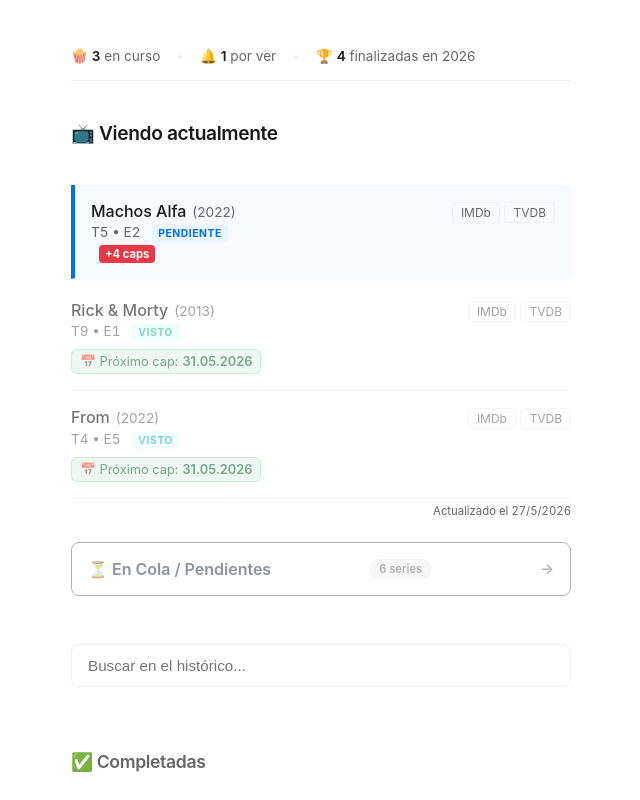
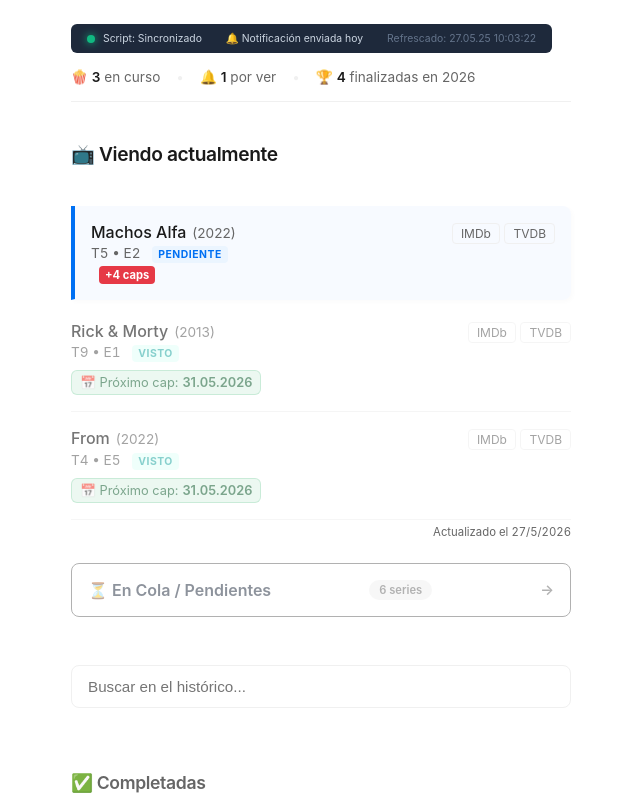
Before and after one commit to naoxink/viendo, a plain HTML site: page index.html in a window 1280 px wide. Shown: the top 800 px of the page, without its empty margins (319-959 px from the left). Drawn offline with Linux system fonts and the light colour scheme.

Commit message:
Implementado estado de sincronización

```diff
--- a/index.html
+++ b/index.html
@@ -9,7 +9,9 @@
 </head>
 <body>
     <main class="container">
+        <div id="status-dashboard" class="status-container"></div>
         <div id="stats" class="stats-bar"></div>
+
         <h1>📺 Viendo actualmente</h1>
         <div id="series-list" class="grid"></div>
 
--- a/script.js
+++ b/script.js
@@ -61,6 +61,27 @@ function getNotaClass(notaString) {
     return 'good';
 }
 
+function formatearFecha(fechaStr) {
+    if (!fechaStr) return '-';
+
+    // Cambiamos el espacio por 'T' y añadimos 'Z' para indicar formato UTC
+    const d = new Date(fechaStr.replace(' ', 'T') + 'Z');
+
+    // Por si acaso el JSON tuviera un formato corrupto
+    if (isNaN(d.getTime())) return fechaStr;
+
+    // Extraemos los componentes con dos dígitos
+    const dia = String(d.getDate()).padStart(2, '0');
+    const mes = String(d.getMonth() + 1).padStart(2, '0');
+    const año = String(d.getFullYear()).slice(-2);
+
+    const horas = String(d.getHours()).padStart(2, '0');
+    const minutos = String(d.getMinutes()).padStart(2, '0');
+    const segundos = String(d.getSeconds()).padStart(2, '0'); // <-- Aquí estaba bien declarada
+
+    // Devolvemos el formato exacto: dd.mm.YY H:i:s (corregido a 'segundos')
+    return `${dia}.${mes}.${año} ${horas}:${minutos}:${segundos}`;
+}
 
 function renderStats(data, añoActual) {
     const statsContainer = document.getElementById('stats');
@@ -188,6 +209,35 @@ function renderEnCola(enCola) {
     }
 }
 
+function renderStatus() {
+    fetch('status.json')
+    .then(response => response.json())
+    .then(status => {
+        const statusContainer = document.getElementById('status-dashboard');
+
+        const scriptClase = status.script_ok ? 'status-success' : 'status-error';
+        const scriptTexto = status.script_ok ? 'Sincronizado' : 'Error';
+
+        const notifTexto = status.notificacion_enviada
+            ? '🔔 Notificación enviada hoy'
+            : '🔕 Sin cambios notificados';
+
+        statusContainer.innerHTML = `
+            <div class="status-item">
+                <span class="status-dot ${scriptClase}"></span>
+                <span>Script: ${scriptTexto}</span>
+            </div>
+            <div class="status-item text-muted">
+                <span>${notifTexto}</span>
+            </div>
+            <div class="status-item timestamp">
+                Refrescado: ${formatearFecha(status.ultima_ejecucion)}
+            </div>
+        `;
+    })
+    .catch(err => console.log('Aún no existe el archivo de estados:', err));
+}
+
 async function setLastUpdateDate() {
   // Obtener la fecha de última modificación de data.csv
   let formatted = ''
@@ -219,6 +269,7 @@ async function loadSeries() {
         renderDropeadas(data.dropeadas);
         renderEnCola(data.en_cola || [])
         setLastUpdateDate()
+        renderStatus()
 
     } catch (error) {
         console.error("Error cargando la App:", error);
--- /dev/null
+++ b/status.json
@@ -0,0 +1,5 @@
+{
+    "ultima_ejecucion": "2025-05-27 10:03:22",
+    "script_ok": true,
+    "notificacion_enviada": true
+}
--- a/style.css
+++ b/style.css
@@ -35,7 +35,7 @@ body {
     background-color: var(--bg);
     color: var(--text);
     margin: 0;
-    padding: 3rem 1.5rem;
+    padding: 1.5rem 1.5rem;
     display: flex;
     justify-content: center;
 }
@@ -569,3 +569,53 @@ summary::after {
     justify-content: flex-end;
     gap: 3px;
 }
+
+
+
+
+
+
+
+
+
+
+
+.status-container {
+    display: flex;
+    gap: 1.5rem;
+    padding: 0.5rem 1rem;
+    background-color: #1e293b;
+    border-radius: 6px;
+    font-size: 0.65rem;
+    align-items: center;
+    width: fit-content;
+    margin-bottom: 1rem;
+}
+
+.status-item {
+    display: flex;
+    align-items: center;
+    gap: 0.5rem;
+    color: #cbd5e1;
+}
+
+.status-dot {
+    width: 8px;
+    height: 8px;
+    border-radius: 50%;
+    display: inline-block;
+}
+
+.status-success {
+    background-color: #10b981; /* Verde */
+    box-shadow: 0 0 8px #10b981;
+}
+
+.status-error {
+    background-color: #ef4444; /* Rojo */
+    box-shadow: 0 0 8px #ef4444;
+}
+
+.status-container .timestamp {
+    color: #64748b;
+}
```
Also changed, not shown: .github/workflows/actualizar_series.yml, 1 other file.
